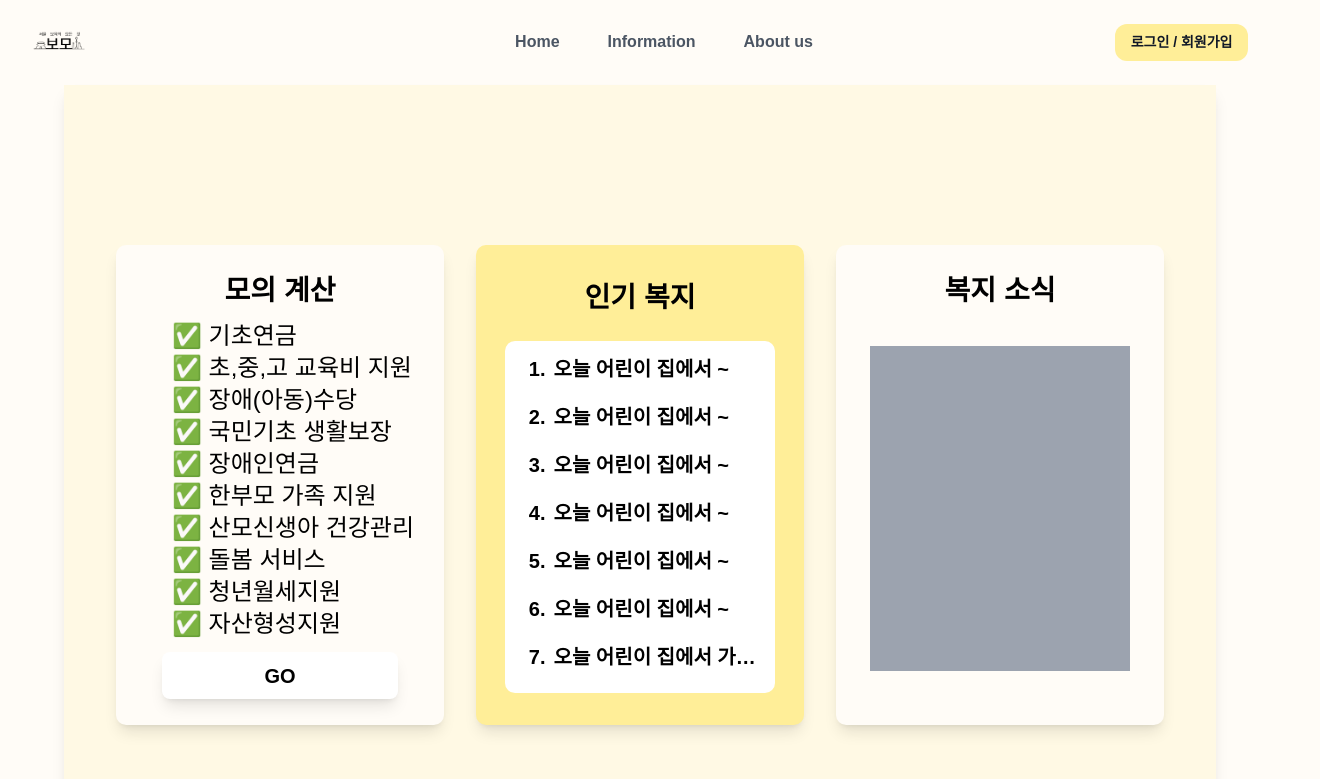
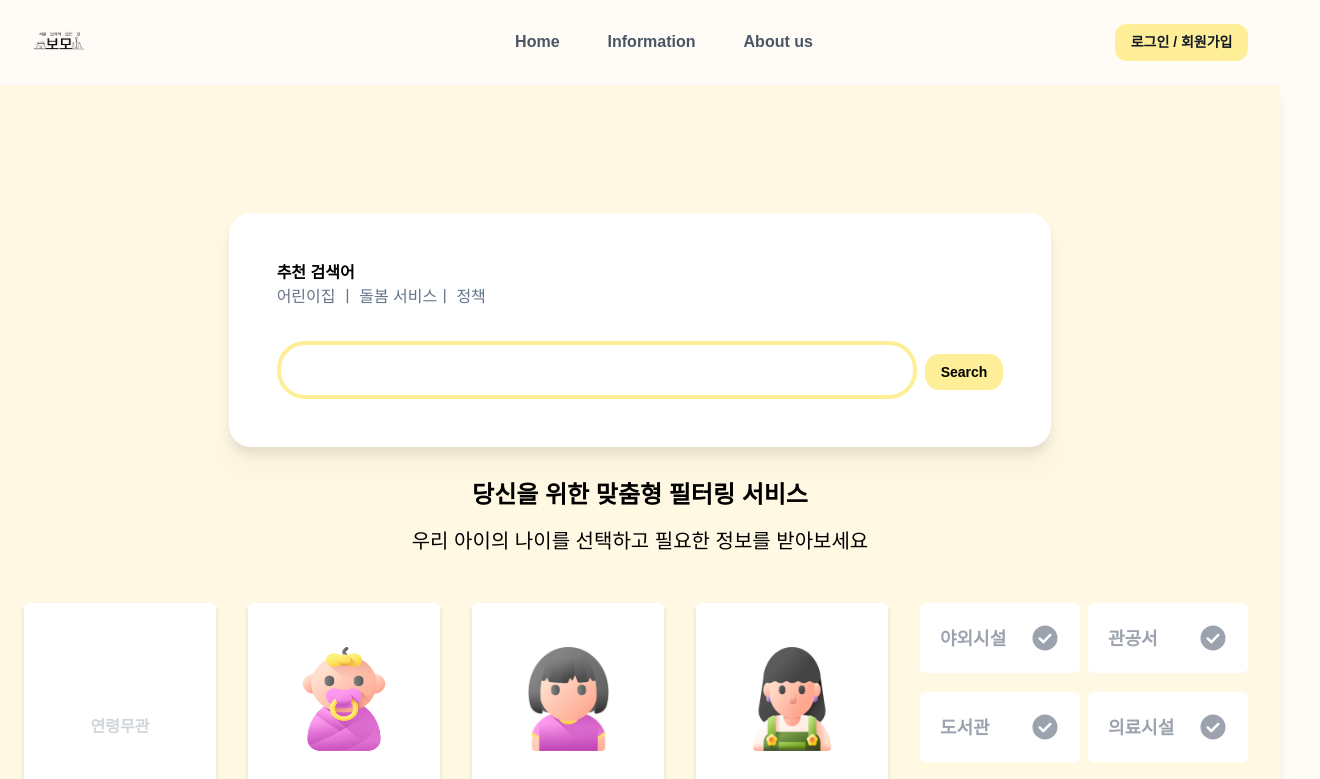
Before and after one commit to SeoulBomo/SeoulBomo.FE, a Next.js app: page / in a window 1280 px wide. Shown: the top 779 px of the page, 1320 px wide, since content can reach past the window. Built offline with nearby package versions, Linux system fonts and the light colour scheme; a web font is replaced by a local one.

Commit message:
chore: main page 임시 이어붙임

```diff
--- a/src/app/page.tsx
+++ b/src/app/page.tsx
@@ -1,9 +1,18 @@
+"use client";
 import CardFrame from "@/components/main/CardFrame";
+import FilterSection from "@/components/main/FilterSection";
+import SearchSection from "@/components/main/SearchSection";
 
 export default function Home() {
   return (
-    <div className="w-screen flex justify-center items-center">
-      <CardFrame />
-    </div>
+    <>
+      <div className="bg-cardFrameColor shadow-lg w-screen h-screen flex justify-center items-center flex-wrap lg:py-[8rem]">
+        <SearchSection />
+        <FilterSection />
+      </div>
+      <div className="w-screen flex justify-center items-center">
+        <CardFrame />
+      </div>
+    </>
   );
 }
```
